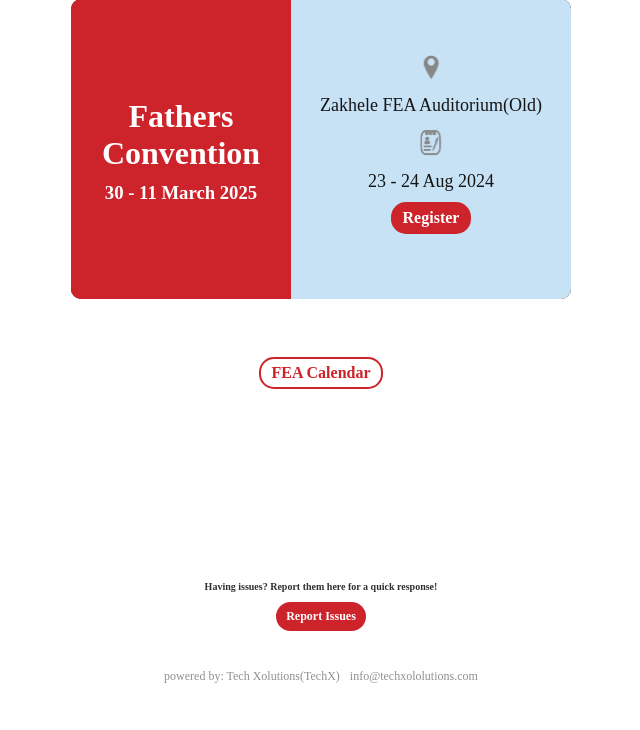
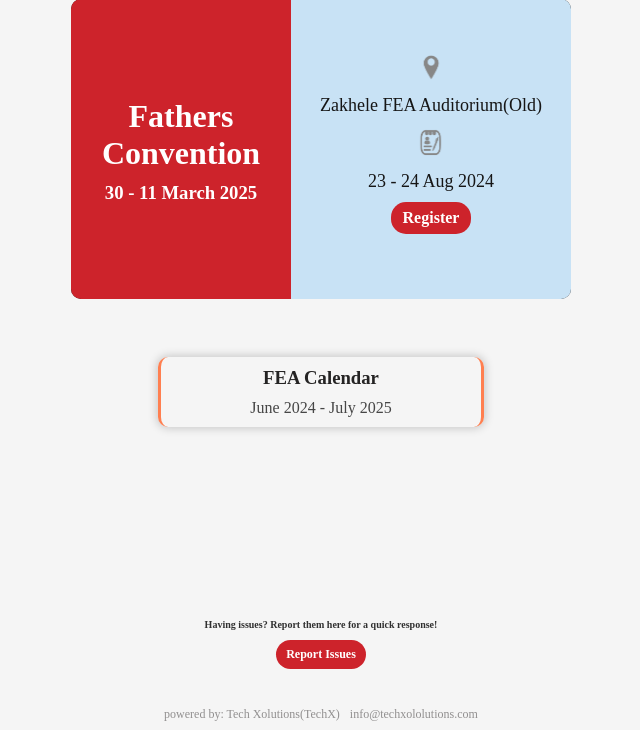
Before and after one commit to Tmazst/FEA-RUMS, a Flask app: page / in a window 1280 px wide. Shown: the part 687-1417 px from the top of the page, without its empty margins (319-959 px from the left). Before the commit the page ends 1370 px from the top, so only its background shows below. Run offline with Flask 3, Linux system fonts and the light colour scheme; data that the repository does not hold is empty; some libraries are stand-ins or nearby versions; some web fonts are replaced.

Commit message:
zone fixed

```diff
--- a/static/css/styles.css
+++ b/static/css/styles.css
@@ -379,6 +379,7 @@ body{
     box-sizing:border-box;
     font-family:Montserrat !important;
     animation:fade-anim 0.5s ease-in;
+    background-color: #f5f5f5;
 }
 
 .progress-cont{
@@ -2572,14 +2573,28 @@ small{
 
 
 }
-/* .poster-img{
-    height: inherit;
-} */
+.poster-img{
+    height: 600px;
+}
 
 .poster:hover{
     transform: scale(0.9);
     opacity: 0.7;
 }
+
+.shadow{
+    box-shadow: 0 0 10px 1px rgba(0, 0, 0, 0.20);
+}
+
+.calender{
+    border-radius: 10px;
+    padding:10px;
+    max-width: 300px;
+    border-left:3px solid coral ;
+    border-right:3px solid coral ;
+}
+
+
 
 
 @media all and (max-width: 575px){
@@ -2591,10 +2606,10 @@ small{
 
     }
 
-    /* .poster-img{
-        height:auto;
-        width:100%;
-    } */
+    .poster-img{
+        height:400px;
+        /* width:100%; */
+    }
     .calender-cont{width: 95%;}
 
     .container-fea{
--- a/templates/base.html
+++ b/templates/base.html
@@ -34,7 +34,7 @@
     </div>
 
     <div>
-      <div class="church-logo"><img style="height:inherit" src="{{ url_for('static', filename='images/fea_logo.jpg') }}" /></div>
+      <div class="church-logo"><img style="height:inherit;border-radius: 15px;" src="{{ url_for('static', filename='images/fea_logo.jpg') }}" /></div>
       <h1 id="abbr-style" style="margin:10px auto;font-weight:800" >FEA R.U.M.S</h1>
       <h3 style="margin-top:0px;color:rgb(65, 66, 66)" > FEA eReg & User Management System </h3>
     </div>
--- a/templates/index.html
+++ b/templates/index.html
@@ -31,7 +31,7 @@
     {% if event_details %}
     <h2>Register for Upcoming Mission Event</h2>
     <div class="poster" style="margin:0 auto;width:max-content">
-        <a href="/usr_registration_form"><img style="height:400px" src="static/images/poster.png" /></a>
+        <a href="/user_registration_form"><img class="poster-img" src="static/images/poster.png" /></a>
 
     </div>
     <br><br>
@@ -54,8 +54,8 @@
         </div><br>
 
     </div><br>
-    <a href="/fea_calender"><div style="margin:20px auto;" class="btns-outlined">FEA Calendar</div></a>
-
+    <a href="/fea_calender"><div style="margin:20px auto;color:rgb(70, 70, 70)" class="calender gen-flex-col shadow">
+        <h3 style="margin: 0;color:rgb(36, 35, 35)">FEA Calendar</h3><span>June 2024 - July 2025</span></div></a>
     <br>
 
 
```
